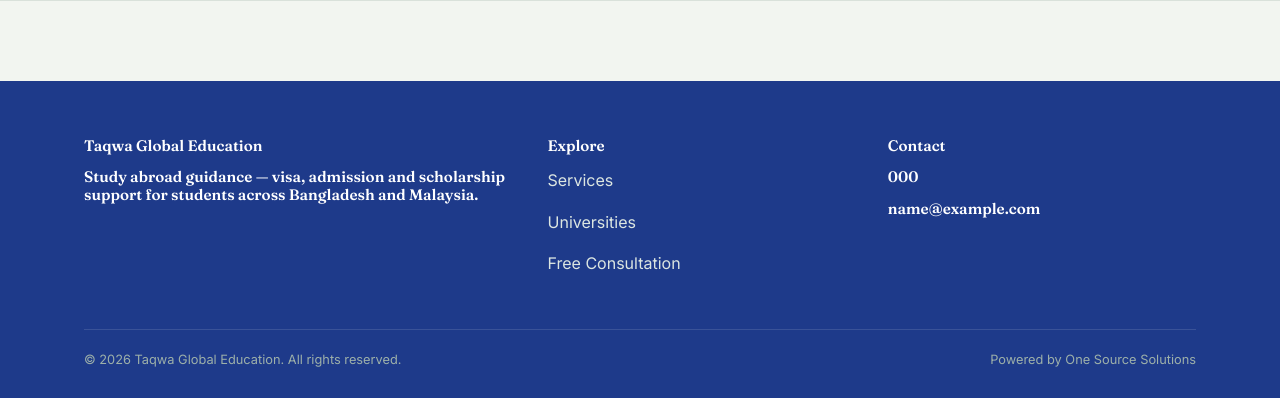
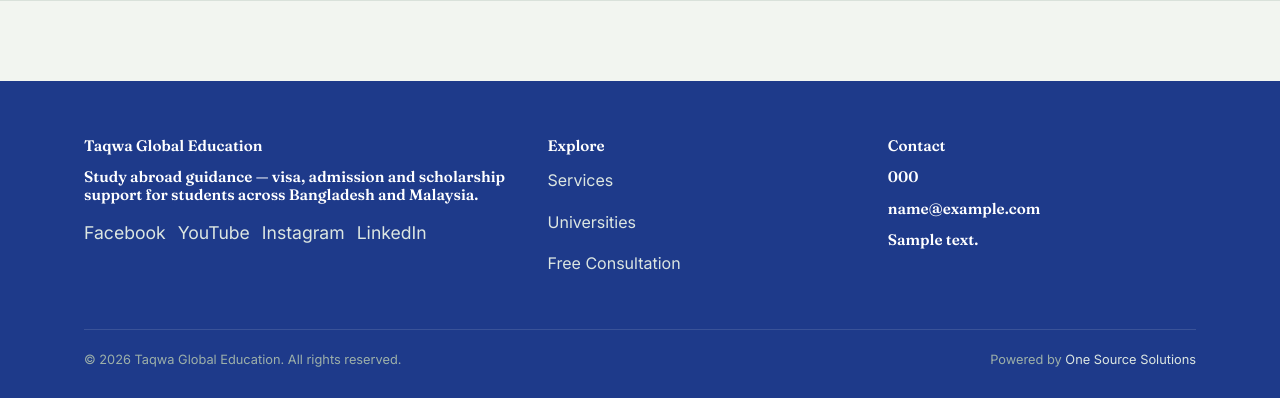
Before and after one commit to iceslice/taqwa, a Django app: page /en/ in a window 1280 px wide. Shown: the part 1926-2324 px from the top of the page. Run offline with Django 5.2, Linux system fonts and the light colour scheme; tables that the repository leaves empty hold one stand-in row (values such as "Sample post"); grey boxes marked "Sample" are stand-in pictures; some libraries are stand-ins or nearby versions.

Commit message:
Add social links and address to SiteSettings and footer

```diff
--- a/core/models.py
+++ b/core/models.py
@@ -13,6 +13,11 @@ class SiteSettings(models.Model):
     address = models.TextField(blank=True)
     students_served = models.PositiveIntegerField(default=0)
     visa_success_rate = models.DecimalField(max_digits=5, decimal_places=2, default=0)
+
+    facebook_url = models.URLField(blank=True, help_text="Full URL, e.g. https://facebook.com/taqwaglobaleducation")
+    youtube_url = models.URLField(blank=True, help_text="Full URL to your channel")
+    instagram_url = models.URLField(blank=True, help_text="Full URL to your Instagram profile")
+    linkedin_url = models.URLField(blank=True, help_text="Full URL to your LinkedIn profile")
 
     def save(self, *args, **kwargs):
         self.pk = 1
--- a/templates/partials/footer.html
+++ b/templates/partials/footer.html
@@ -1,4 +1,4 @@
-{% load i18n %}
+<!-- {% load i18n %}
 <footer class="site-footer">
     <div class="container">
         <div class="footer-grid">
@@ -23,4 +23,50 @@
             <span>{% trans "Powered by One Source Solutions" %}</span>
         </div>
     </div>
+</footer> -->
+
+
+{% load i18n %}
+<footer class="site-footer">
+    <div class="container">
+        <div class="footer-grid">
+            <div>
+                <h4>{% trans "Taqwa Global Education" %}</h4>
+                <h4 class="muted">{% trans "Study abroad guidance — visa, admission and scholarship support for students across Bangladesh and Malaysia." %}</h4>
+
+                {% if site.facebook_url or site.youtube_url or site.instagram_url or site.linkedin_url %}
+                <div class="cluster" style="margin-top:16px;">
+                    {% if site.facebook_url %}
+                        <a href="{{ site.facebook_url }}" target="_blank" rel="noopener" aria-label="Facebook" style="font-size:1.1rem;">Facebook</a>
+                    {% endif %}
+                    {% if site.youtube_url %}
+                        <a href="{{ site.youtube_url }}" target="_blank" rel="noopener" aria-label="YouTube" style="font-size:1.1rem;">YouTube</a>
+                    {% endif %}
+                    {% if site.instagram_url %}
+                        <a href="{{ site.instagram_url }}" target="_blank" rel="noopener" aria-label="Instagram" style="font-size:1.1rem;">Instagram</a>
+                    {% endif %}
+                    {% if site.linkedin_url %}
+                        <a href="{{ site.linkedin_url }}" target="_blank" rel="noopener" aria-label="LinkedIn" style="font-size:1.1rem;">LinkedIn</a>
+                    {% endif %}
+                </div>
+                {% endif %}
+            </div>
+            <div>
+                <h4>{% trans "Explore" %}</h4>
+                <p><a href="{% url 'services:list' %}">{% trans "Services" %}</a></p>
+                <p><a href="{% url 'universities:directory' %}">{% trans "Universities" %}</a></p>
+                <p><a href="{% url 'leads:capture' %}">{% trans "Free Consultation" %}</a></p>
+            </div>
+            <div>
+                <h4>{% trans "Contact" %}</h4>
+                <h4>{{ site.phone|default:"+880 1343 830371" }}</h4>
+                <h4>{{ site.email|default:"edu.taqwa@gmail.com" }}</h4>
+                {% if site.address %}<h4>{{ site.address|linebreaksbr }}</h4>{% endif %}
+            </div>
+        </div>
+        <div class="footer-bottom">
+            <span>&copy; {% now "Y" %} {% trans "Taqwa Global Education. All rights reserved." %}</span>
+            <span>{% trans "Powered by" %} <a href="https://oss.taqwaglobaleducation.com/" target="_blank" rel="noopener">{% trans "One Source Solutions" %}</a></span>
+        </div>
+    </div>
 </footer>
```
Also changed, not shown: core/migrations/0002_sitesettings_facebook_url_sitesettings_instagram_url_and_more.py (added).
